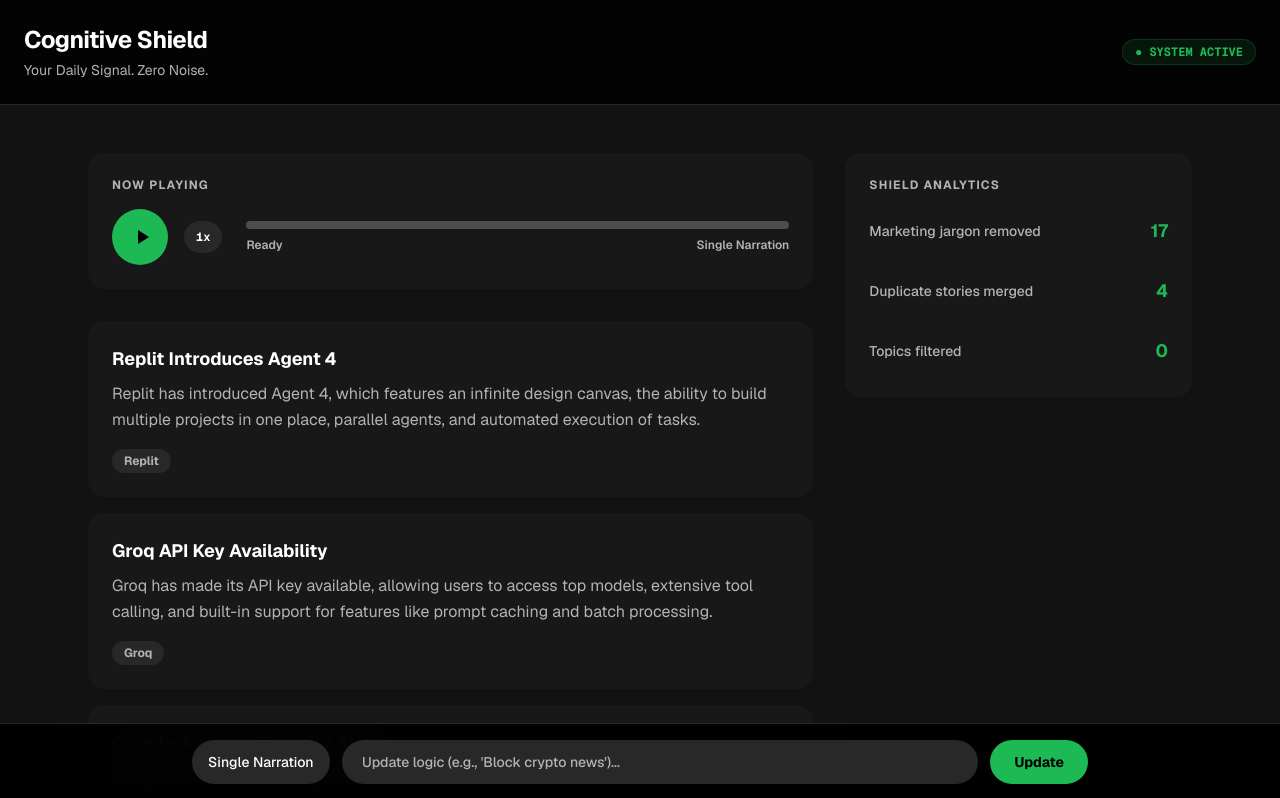
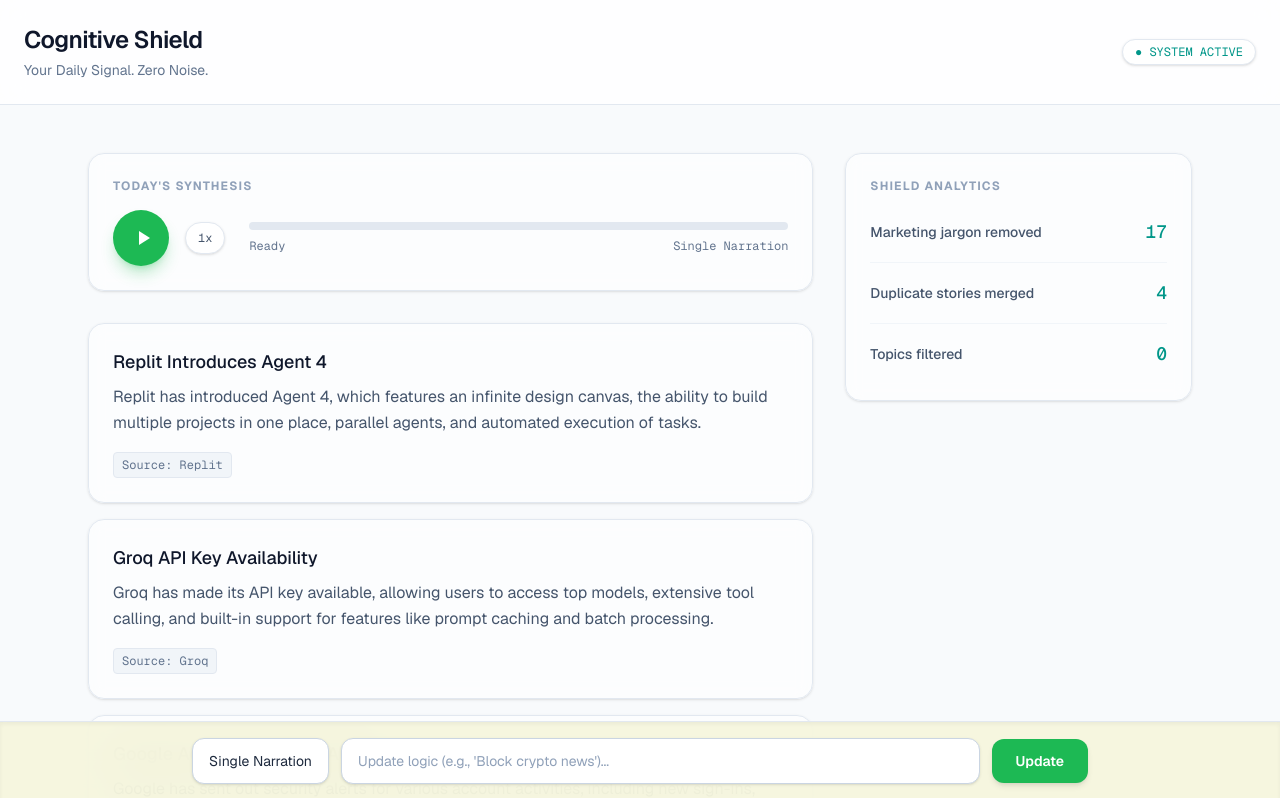
Before and after one commit to KrishnaPahuja/NeuroGate, a Next.js app: page / in a window 1280 px wide. Shown: the top 798 px of the page. Built offline with nearby package versions, Linux system fonts and the light colour scheme.

Commit message:
spotify-with-light-theme

```diff
--- a/app/page.tsx
+++ b/app/page.tsx
@@ -2,6 +2,7 @@
 
 import React, { useState, useEffect, useRef } from 'react';
 
+// Define the shape of our data so TypeScript is happy
 interface BriefingItem {
   title: string;
   summary: string;
@@ -15,18 +16,22 @@
 }
 
 export default function Home() {
+  // Command Center State
   const [inputValue, setInputValue] = useState("");
-  const [audioFormat, setAudioFormat] = useState("narration");
+  const [audioFormat, setAudioFormat] = useState("narration"); // Format state
   const [isLoading, setIsLoading] = useState(false);
   const [feedback, setFeedback] = useState("");
 
+  // Dashboard State
   const [briefingItems, setBriefingItems] = useState<BriefingItem[]>([]);
   const [metrics, setMetrics] = useState<ShieldMetrics | null>(null);
 
+  // Audio Player State
   const [isPlaying, setIsPlaying] = useState(false);
   const [playbackSpeed, setPlaybackSpeed] = useState(1);
   const audioRef = useRef<HTMLAudioElement | null>(null);
 
+  // Fetch the data when the page loads
   useEffect(() => {
     const fetchBriefing = async () => {
       try {
@@ -43,6 +48,7 @@
     fetchBriefing();
   }, []);
 
+  // Instantly pause and reload audio when dropdown changes
   useEffect(() => {
     if (audioRef.current) {
       audioRef.current.pause();
@@ -52,12 +58,14 @@
     }
   }, [audioFormat, playbackSpeed]);
 
+  // Apply playback speed whenever the user clicks the speed button
   useEffect(() => {
     if (audioRef.current) {
       audioRef.current.playbackRate = playbackSpeed;
     }
   }, [playbackSpeed]);
 
+  // Handle the Audio Play/Pause button
   const toggleAudio = () => {
     if (audioRef.current) {
       if (isPlaying) {
@@ -69,6 +77,7 @@
     }
   };
 
+  // Function to cycle through speeds (1x -> 1.5x -> 2x -> 1x)
   const cycleSpeed = () => {
     setPlaybackSpeed(prev => {
       if (prev === 1) return 1.5;
@@ -77,6 +86,7 @@
     });
   };
 
+  // Handle Command Center submission
   const handleUpdatePreference = async (e: React.FormEvent) => {
     e.preventDefault();
 
@@ -108,58 +118,66 @@
   };
 
   return (
-    <div className="min-h-screen bg-[#121212] text-white font-sans selection:bg-[#1DB954] selection:text-black pb-24 transition-colors duration-300">
+    // 1. MAIN BACKGROUND: Beige/Light Slate
+    <div className="min-h-screen bg-slate-50 text-slate-800 font-sans selection:bg-[#D3D3FF] selection:text-indigo-900 pb-24 transition-colors duration-300">
 
+      {/* Dynamic Audio Source pointing to your new dual MP3s */}
       <audio
         ref={audioRef}
         src={audioFormat === 'podcast' ? '/podcast.mp3' : '/narration.mp3'}
         onEnded={() => setIsPlaying(false)}
       />
 
-      <header className="border-b border-[#282828] p-6 flex justify-between items-center bg-[#000000]/80 backdrop-blur-md sticky top-0 z-10">
+      {/* 2. HEADER: Light and frosty */}
+      <header className="border-b border-slate-200 p-6 flex justify-between items-center bg-white/80 backdrop-blur-md sticky top-0 z-10">
         <div>
-          <h1 className="text-2xl font-bold text-white tracking-tight">Cognitive Shield</h1>
-          <p className="text-sm text-[#B3B3B3] mt-1">Your Daily Signal. Zero Noise.</p>
+          <h1 className="text-2xl font-semibold text-slate-900 tracking-tight">Cognitive Shield</h1>
+          <p className="text-sm text-slate-500 mt-1">Your Daily Signal. Zero Noise.</p>
         </div>
-        <div className="text-xs font-bold font-mono bg-[#1DB954]/10 px-3 py-1 rounded-full border border-[#1DB954]/20 text-[#1DB954]">
+        <div className="text-xs font-mono bg-white px-3 py-1 rounded-full border border-slate-200 text-teal-600 shadow-sm">
           ● SYSTEM ACTIVE
         </div>
       </header>
 
       <main className="max-w-6xl mx-auto p-6 grid grid-cols-1 lg:grid-cols-3 gap-8 mt-6">
 
+        {/* LEFT COLUMN: The Daily Briefing */}
         <div className="lg:col-span-2 space-y-8">
 
-          <section className="bg-[#181818] rounded-2xl p-6 transition-all">
-            <h2 className="text-xs font-bold uppercase tracking-widest text-[#B3B3B3] mb-4">Now Playing</h2>
+          {/* 3. AUDIO PLAYER: White and clean */}
+          <section className="bg-white/60 border border-slate-200 rounded-2xl p-6 shadow-sm backdrop-blur-sm">
+            <h2 className="text-xs font-bold uppercase tracking-widest text-slate-400 mb-4">Today's Synthesis</h2>
             <div className="flex items-center space-x-4">
 
-              {/* Spotify Green Play Button with scale animation */}
+              {/* Play Button: Keeps Spotify Green with complimentary light hover */}
               <button
                 onClick={toggleAudio}
-                className="w-14 h-14 bg-[#1DB954] hover:bg-[#1ed760] hover:scale-105 rounded-full flex items-center justify-center text-black transition-all shrink-0"
+                className="w-14 h-14 bg-[#1DB954] hover:bg-[#1ed760] rounded-full flex items-center justify-center text-white transition-colors shadow-lg shadow-[#1DB954]/30 shrink-0"
               >
                 {isPlaying ? (
+                   // Pause Icon
                   <svg className="w-6 h-6" fill="currentColor" viewBox="0 0 24 24"><path d="M6 19h4V5H6v14zm8-14v14h4V5h-4z"/></svg>
                 ) : (
+                  // Play Icon
                   <svg className="w-6 h-6 ml-1" fill="currentColor" viewBox="0 0 24 24"><path d="M8 5v14l11-7z"/></svg>
                 )}
               </button>
 
+              {/* Speed Button: White, clean, complimentary light hover */}
               <button
                 onClick={cycleSpeed}
-                className="h-8 px-3 rounded-full bg-[#282828] hover:bg-[#3E3E3E] text-xs font-bold font-mono text-white transition-colors shrink-0"
+                className="h-8 px-3 rounded-full bg-white hover:bg-slate-50 border border-slate-200 text-xs font-mono text-slate-600 transition-colors shrink-0 shadow-sm"
                 title="Playback Speed"
               >
                 {playbackSpeed}x
               </button>
 
               <div className="flex-1 ml-2">
-                <div className="h-2 bg-[#4D4D4D] rounded-full overflow-hidden flex items-center">
-                  {/* Spotify Green Progress Bar */}
+                <div className="h-2 bg-slate-200 rounded-full overflow-hidden">
+                  {/* Progress Bar: Keeps Spotify Green */}
                   <div className={`h-full bg-[#1DB954] rounded-full transition-all duration-1000 ${isPlaying ? 'w-full' : 'w-0'}`}></div>
                 </div>
-                <div className="flex justify-between text-xs text-[#B3B3B3] mt-2 font-semibold">
+                <div className="flex justify-between text-xs text-slate-500 mt-2 font-mono">
                   <span>{isPlaying ? "Playing..." : "Ready"}</span>
                   <span>{audioFormat === 'podcast' ? '2-Host Podcast' : 'Single Narration'}</span>
                 </div>
@@ -167,20 +185,21 @@
             </div>
           </section>
 
+          {/* 4. DYNAMIC TEXT BRIEFING: White and clean */}
           <section className="space-y-4">
             {briefingItems.length === 0 ? (
-              <div className="p-6 rounded-2xl bg-[#181818] text-center text-[#B3B3B3] font-medium">
+              <div className="p-6 rounded-2xl border border-slate-200 bg-white/40 text-center text-slate-500 shadow-sm">
                 No briefing data available for today.
               </div>
             ) : (
               briefingItems.map((item, index) => (
-                <div key={index} className="p-6 rounded-2xl bg-[#181818] hover:bg-[#282828] transition-colors cursor-default">
-                  <h3 className="text-lg font-bold text-white">{item.title}</h3>
-                  <p className="text-[#B3B3B3] mt-2 leading-relaxed">{item.summary}</p>
-                  <div className="mt-4 flex flex-wrap gap-2 text-xs font-bold text-[#B3B3B3]">
+                <div key={index} className="p-6 rounded-2xl border border-slate-200 bg-white/60 hover:bg-white transition-colors shadow-sm backdrop-blur-sm">
+                  <h3 className="text-lg font-medium text-slate-900">{item.title}</h3>
+                  <p className="text-slate-600 mt-2 leading-relaxed">{item.summary}</p>
+                  <div className="mt-4 flex flex-wrap gap-2 text-xs font-mono text-slate-500">
                     {item.sources.map((source, sIdx) => (
-                      <span key={sIdx} className="bg-[#282828] px-3 py-1 rounded-full">
-                        {source}
+                      <span key={sIdx} className="bg-slate-100 px-2 py-1 rounded border border-slate-200">
+                        Source: {source}
                       </span>
                     ))}
                   </div>
@@ -190,62 +209,68 @@
           </section>
         </div>
 
+        {/* 5. RIGHT COLUMN: Shield Metrics: White and clean */}
         <aside className="space-y-6">
-          <div className="bg-[#181818] rounded-2xl p-6">
-            <h2 className="text-xs font-bold uppercase tracking-widest text-[#B3B3B3] mb-6">Shield Analytics</h2>
+          <div className="bg-white/60 rounded-2xl border border-slate-200 p-6 shadow-sm backdrop-blur-sm">
+            <h2 className="text-xs font-bold uppercase tracking-widest text-slate-400 mb-6">Shield Analytics</h2>
             {metrics ? (
               <ul className="space-y-4 text-sm font-medium">
-                <li className="flex justify-between items-center pb-4">
-                  <span className="text-[#B3B3B3]">Marketing jargon removed</span>
-                  <span className="text-[#1DB954] font-bold text-lg">{metrics.jargon_removed || 0}</span>
+                <li className="flex justify-between items-center border-b border-slate-100 pb-4">
+                  <span className="text-slate-600">Marketing jargon removed</span>
+                  {/* Metrics text: Keeps Teal */}
+                  <span className="text-teal-600 font-mono text-lg">{metrics.jargon_removed || 0}</span>
                 </li>
-                <li className="flex justify-between items-center pb-4">
-                  <span className="text-[#B3B3B3]">Duplicate stories merged</span>
-                  <span className="text-[#1DB954] font-bold text-lg">{metrics.duplicates_merged || 0}</span>
+                <li className="flex justify-between items-center border-b border-slate-100 pb-4">
+                  <span className="text-slate-600">Duplicate stories merged</span>
+                  <span className="text-teal-600 font-mono text-lg">{metrics.duplicates_merged || 0}</span>
                 </li>
                 <li className="flex justify-between items-center pb-2">
-                  <span className="text-[#B3B3B3]">Topics filtered</span>
-                  <span className="text-[#1DB954] font-bold text-lg">{metrics.blocked_topics_filtered || 0}</span>
+                  <span className="text-slate-600">Topics filtered</span>
+                  <span className="text-teal-600 font-mono text-lg">{metrics.blocked_topics_filtered || 0}</span>
                 </li>
               </ul>
             ) : (
-              <div className="text-[#B3B3B3] text-sm font-medium">Metrics pending synthesis...</div>
+              <div className="text-slate-400 text-sm">Metrics pending synthesis...</div>
             )}
           </div>
         </aside>
 
       </main>
 
-      <div className="fixed bottom-0 w-full bg-[#000000]/95 backdrop-blur-xl border-t border-[#282828] p-4">
+      {/* 6. COMMAND CENTER: Light, frosty, complimentary light borders and text */}
+      <div className="fixed bottom-0 w-full bg-[#F5F5DC]/90 backdrop-blur-xl border-t border-slate-200 p-4 shadow-inner">
         <form onSubmit={handleUpdatePreference} className="max-w-4xl mx-auto">
           {feedback && (
-            <div className="text-xs font-bold text-[#1DB954] mb-2 ml-2 transition-opacity">
+            <div className="text-xs font-mono text-teal-600 mb-2 ml-2 transition-opacity">
               {feedback}
             </div>
           )}
           <div className="flex items-center space-x-3">
 
+            {/* Dropdown: White, complimentary light border and text */}
             <select
               value={audioFormat}
               onChange={(e) => setAudioFormat(e.target.value)}
-              className="bg-[#282828] text-white rounded-full px-4 py-3 text-sm font-medium focus:outline-none focus:ring-2 focus:ring-[#1DB954] cursor-pointer appearance-none"
+              className="bg-white border border-slate-300 rounded-xl px-4 py-3 text-sm text-slate-800 focus:outline-none focus:ring-1 focus:ring-teal-500 cursor-pointer appearance-none shadow-sm"
             >
               <option value="narration">Single Narration</option>
               <option value="podcast">2-Host Podcast</option>
             </select>
 
+            {/* Input: White, complimentary light border and text */}
             <input
               type="text"
               value={inputValue}
               onChange={(e) => setInputValue(e.target.value)}
               disabled={isLoading}
               placeholder="Update logic (e.g., 'Block crypto news')..."
-              className="flex-1 bg-[#282828] text-white rounded-full px-5 py-3 text-sm font-medium focus:outline-none focus:ring-2 focus:ring-[#1DB954] transition-all placeholder:text-[#B3B3B3] disabled:opacity-50"
+              className="flex-1 bg-white border border-slate-300 rounded-xl px-4 py-3 text-sm text-slate-800 focus:outline-none focus:ring-1 focus:ring-teal-500 transition-all placeholder:text-slate-400 disabled:opacity-50 shadow-sm"
             />
+            {/* Submit Button: Spotify Green with dark text/white text */}
             <button
               type="submit"
               disabled={isLoading}
-              className="bg-[#1DB954] text-black hover:bg-[#1ed760] hover:scale-105 px-6 py-3 rounded-full text-sm font-bold transition-all disabled:opacity-50 disabled:cursor-not-allowed disabled:hover:scale-100"
+              className="bg-[#1DB954] text-white hover:bg-[#1ed760] px-6 py-3 rounded-xl text-sm font-semibold transition-colors disabled:opacity-50 disabled:cursor-not-allowed shadow-md"
             >
               Update
             </button>
```
